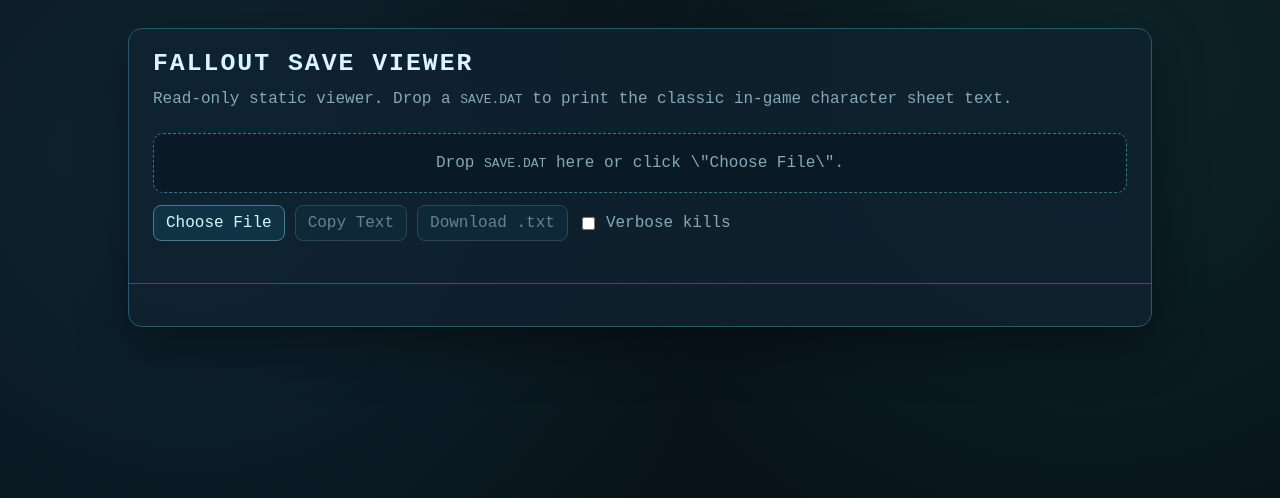
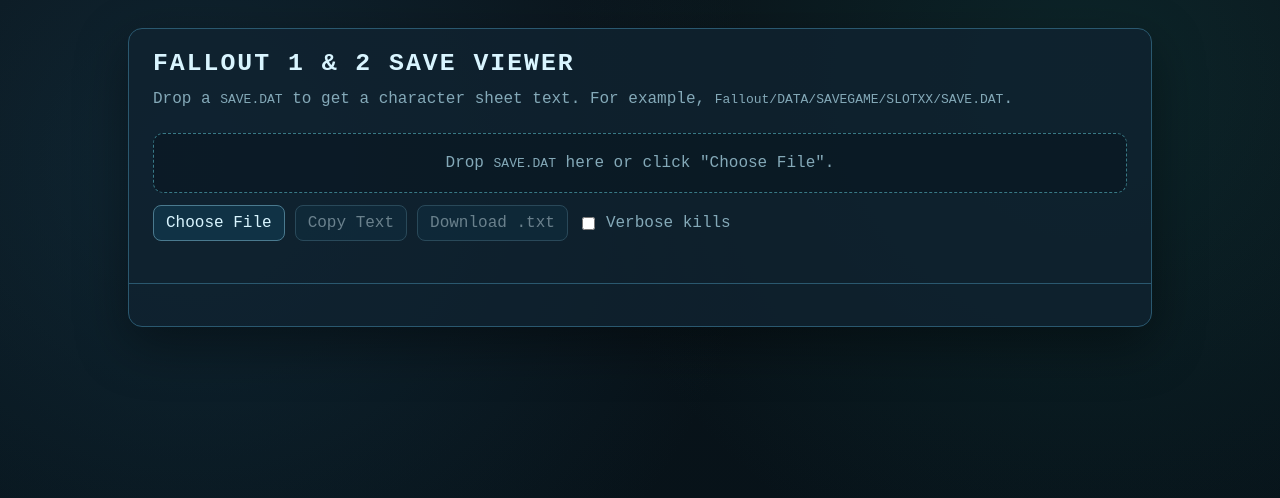
Before and after one commit to ali-raheem/fallout-se, a plain HTML site: page crates/fallout_web/index.html in a window 1280 px wide. Drawn offline with Linux system fonts and the light colour scheme; a script that the page names is missing.

Commit message:
Fix caps

```diff
--- a/crates/fallout_web/index.html
+++ b/crates/fallout_web/index.html
@@ -177,16 +177,16 @@
   <body>
     <main class="frame">
       <header class="header">
-        <h1>Fallout Save Viewer</h1>
+        <h1>Fallout 1 & 2 Save Viewer</h1>
         <p class="sub">
-          Read-only static viewer. Drop a <code>SAVE.DAT</code> to print the classic in-game
-          character sheet text.
+          Drop a <code>SAVE.DAT</code> to get a character sheet text.
+	  For example, <code>Fallout/DATA/SAVEGAME/SLOTXX/SAVE.DAT</code>.
         </p>
       </header>
 
       <section class="toolbar" aria-label="upload controls">
         <div id="drop-zone" class="drop-zone" role="button" tabindex="0" aria-label="Drop SAVE.DAT here">
-          Drop <code>SAVE.DAT</code> here or click \"Choose File\".
+          Drop <code>SAVE.DAT</code> here or click "Choose File".
         </div>
 
         <div class="actions">
```
Also changed, not shown: 1 other file.
